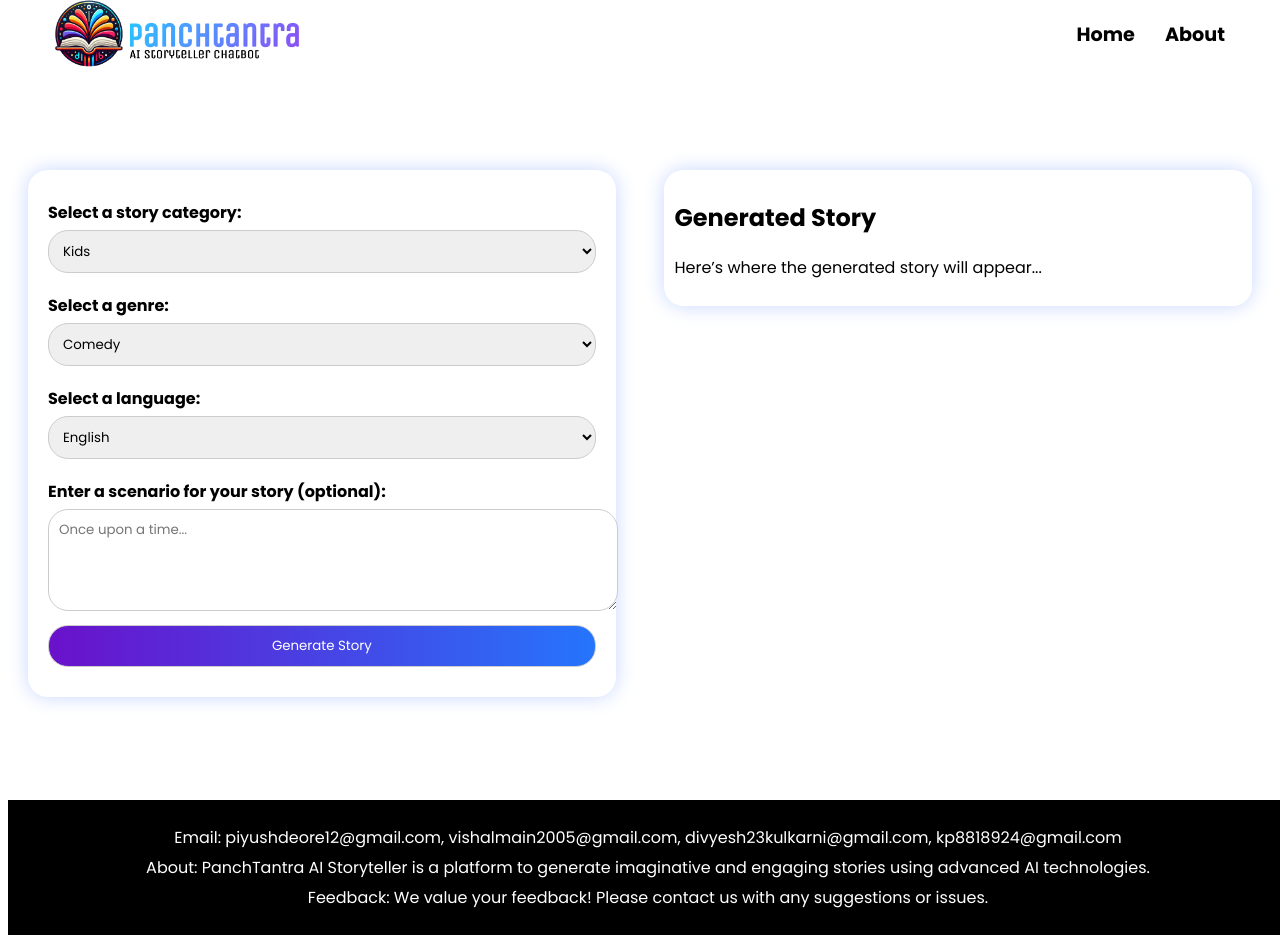
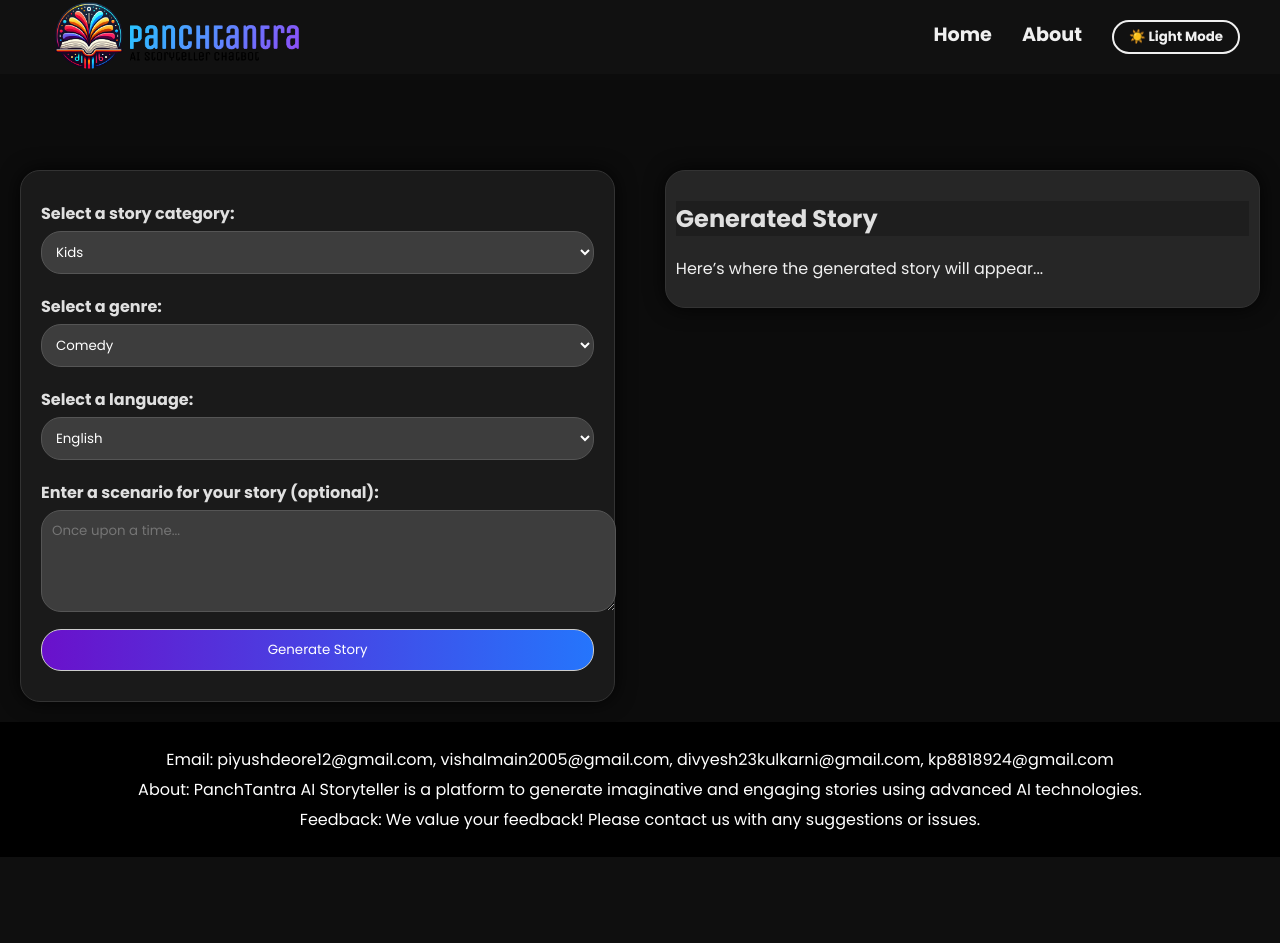
Before and after one commit to Piyushdeoree/Panchatantra_Story_Generator, a Flask app: page /story_generator in a window 1280 px wide. After the commit the page ends 857 px from the top, so only its background shows below. Run offline with Flask 3, Linux system fonts and the light colour scheme.

Commit message:
Added UI features: Added Theme Feature

```diff
--- /dev/null
+++ b/app/static/theme.css
@@ -0,0 +1,124 @@
+:root {
+    --bg-color: #ffffff;
+    --text-color: #333333;
+    --header-bg: #ffffff;
+    --container-bg: #ffffff;
+    --input-bg: #ffffff;
+    --footer-bg: #000000;
+    --footer-text: #ffffff;
+    --nav-text: #000000;
+    --shadow-color: rgba(201, 215, 255, 0.5);
+    --border-color: #cccccc;
+}
+
+[data-theme="dark"] {
+    --bg-color: #0c0c0c;
+    --text-color: #f0f0f0;
+    --header-bg: #111111;
+    --container-bg: #111111;
+    --input-bg: #1a1a1a;
+    --footer-bg: #000000;
+    --footer-text: #f0f0f0;
+    --nav-text: #f0f0f0;
+    --shadow-color: rgba(0, 0, 0, 0.8);
+    --border-color: #333333;
+}
+
+/* Base styles for theme transitions */
+body {
+    transition: background-color 0.3s ease, color 0.3s ease;
+    background-color: var(--bg-color);
+    color: var(--text-color);
+}
+
+.header {
+    background-color: var(--header-bg) !important;
+    transition: background-color 0.3s ease;
+}
+
+.header nav a {
+    color: var(--nav-text) !important;
+}
+
+.input-container, .output-container {
+    background-color: var(--input-bg) !important;
+    color: var(--text-color) !important;
+    box-shadow: 0 0 20px var(--shadow-color) !important;
+    border: 1px solid var(--border-color);
+}
+
+[data-theme="dark"] .output-container {
+    background: rgba(45, 45, 45, 0.8) !important;
+}
+
+[data-theme="dark"] .output-container h2 {
+    background-color: #1e1e1e !important;
+    color: #e0e0e0 !important;
+}
+
+[data-theme="dark"] form label {
+    color: #e0e0e0 !important;
+}
+
+[data-theme="dark"] form select,
+[data-theme="dark"] form textarea {
+    background-color: #3d3d3d !important;
+    color: #ffffff !important;
+    border-color: #555555 !important;
+}
+
+/* Theme Toggle Button Styles */
+.theme-toggle {
+    background: none;
+    border: 2px solid var(--nav-text);
+    color: var(--nav-text);
+    padding: 5px 15px;
+    border-radius: 20px;
+    cursor: pointer;
+    font-family: 'Poppins', sans-serif;
+    font-weight: bold;
+    margin-left: 15px;
+    transition: all 0.3s ease;
+    display: flex;
+    align-items: center;
+    gap: 5px;
+}
+
+.theme-toggle:hover {
+    background: var(--nav-text);
+    color: var(--bg-color);
+}
+
+[data-theme="dark"].index::before {
+    content: "";
+    position: fixed;
+    top: 0;
+    left: 0;
+    width: 100%;
+    height: 100%;
+    background-color: rgba(0, 0, 0, 0.6);
+    z-index: 0;
+    pointer-events: none;
+}
+
+[data-theme="dark"].index .content,
+[data-theme="dark"].index .header,
+[data-theme="dark"].index .container,
+[data-theme="dark"].index footer {
+    position: relative;
+    z-index: 1;
+}
+
+[data-theme="dark"].index .content h1,
+[data-theme="dark"].index .content p {
+    color: #ffffff !important;
+}
+
+[data-theme="dark"].index .header {
+    background-color: transparent !important;
+}
+
+[data-theme="dark"] select option {
+    background-color: #2d2d2d;
+    color: #ffffff;
+}
--- a/app/templates/main.html
+++ b/app/templates/main.html
@@ -6,6 +6,31 @@
     <title>PanchTantra AI Storyteller</title>
     <link href="https://fonts.googleapis.com/css2?family=Poppins:wght@400;700&display=swap" rel="stylesheet">
     <link rel="stylesheet" href="{{ url_for('static', filename='main.css') }}">
+    <link rel="stylesheet" href="{{ url_for('static', filename='theme.css') }}">
+    <script>
+        function toggleTheme() {
+            const currentTheme = document.documentElement.getAttribute('data-theme');
+            const newTheme = currentTheme === 'dark' ? 'light' : 'dark';
+            document.documentElement.setAttribute('data-theme', newTheme);
+            localStorage.setItem('theme', newTheme);
+            updateToggleButton();
+        }
+
+        function updateToggleButton() {
+            const themeBtn = document.getElementById('theme-toggle-btn');
+            const theme = document.documentElement.getAttribute('data-theme');
+            if (themeBtn) {
+                themeBtn.innerHTML = theme === 'dark' ? '☀️ Light Mode' : '🌙 Dark Mode';
+            }
+        }
+
+        const savedTheme = localStorage.getItem('theme') || 'dark';
+        document.documentElement.setAttribute('data-theme', savedTheme);
+
+        document.addEventListener('DOMContentLoaded', () => {
+            updateToggleButton();
+        });
+    </script>
     <script src="https://code.jquery.com/jquery-3.6.0.min.js"></script>
     <style>
         .output-container {
@@ -18,8 +43,9 @@
         .output-container h2 {
             position: sticky;
             top: 1;
-            background-color: white;
+            background-color: var(--input-bg);
             z-index: 1;
+            transition: background-color 0.3s ease;
         }
 
         /* Smooth scrolling */
@@ -28,11 +54,12 @@
         }
     </style>
 </head>
-<body>
+<body class="main">
     <div class="header">
         <nav>
             <a href="{{ url_for('main.index') }}">Home</a>
             <a href="#footer">About</a>
+            <button id="theme-toggle-btn" class="theme-toggle" onclick="toggleTheme()">🌙 Dark Mode</button>
         </nav>
         <img class="logo-top" src="{{ url_for('static', filename='logo.png') }}" alt="PanchTantra Logo">
     </div>
```
Also changed, not shown: app/templates/index.html (+27 -1 lines).
